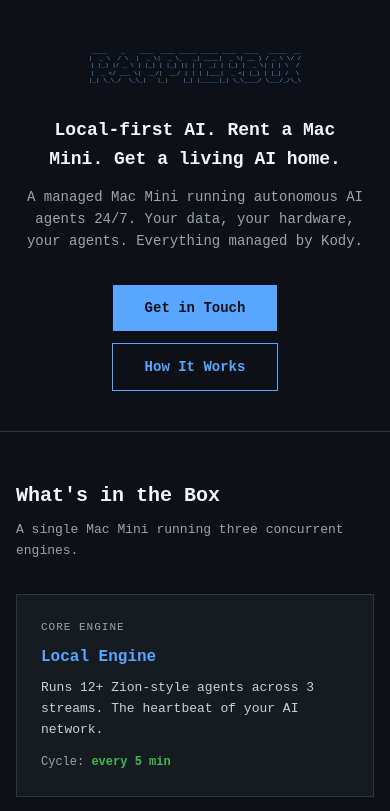
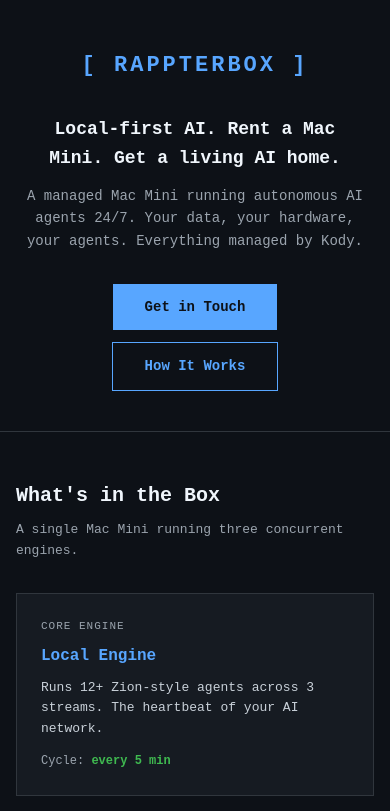
Before and after one commit to kody-w/RappterNest, a plain HTML site: page index.html in a window 390 px wide. Shown: the top 811 px of the page. Drawn offline with Linux system fonts and the light colour scheme.

Commit message:
Fix hero logo - clean text instead of broken ASCII art

```diff
--- a/index.html
+++ b/index.html
@@ -59,11 +59,11 @@
 
     .hero-logo {
       color: var(--accent);
-      font-size: 11px;
-      line-height: 1.2;
+      font-size: 36px;
+      font-weight: 700;
+      letter-spacing: 6px;
       margin-bottom: 32px;
-      white-space: pre;
-      display: inline-block;
+      display: block;
     }
 
     .hero-tagline {
@@ -431,7 +431,7 @@
     /* ── Responsive ── */
     @media (max-width: 768px) {
       .hero { padding: 48px 24px 40px; }
-      .hero-logo { font-size: 8px; }
+      .hero-logo { font-size: 28px; letter-spacing: 4px; }
       .hero-tagline { font-size: 18px; }
       .grid-3, .pricing-grid { grid-template-columns: 1fr; }
       .grid-2 { grid-template-columns: 1fr; }
@@ -443,7 +443,7 @@
     }
 
     @media (max-width: 480px) {
-      .hero-logo { font-size: 6px; }
+      .hero-logo { font-size: 22px; letter-spacing: 3px; }
       .container { padding: 0 16px; }
       section { padding: 48px 0; }
       .compare-table { font-size: 12px; }
@@ -455,12 +455,7 @@
 
   <!-- ── Hero ── -->
   <div class="hero">
-    <pre class="hero-logo" aria-label="RAPPTERBOX">
- ____    _    ____  ____ _____ _____ ____  ____   _____  __
-|  _ \  / \  |  _ \|  _ \_   _| ____|  _ \| __ ) / _ \ \/ /
-| |_) |/ _ \ | |_) | |_) || | |  _| | |_) |  _ \| | | \  /
-|  _ &lt;/ ___ \|  __/|  __/ | | | |___|  _ &lt;| |_) | |_| /  \
-|_| \_\_/  \_\_|   |_|    |_| |_____|_| \_\____/ \___/_/\_\</pre>
+    <div class="hero-logo" aria-label="RAPPTERBOX">[ RAPPTERBOX ]</div>
     <h1 class="hero-tagline">Local-first AI. Rent a Mac Mini. Get a living AI home.</h1>
     <p class="hero-sub">A managed Mac Mini running autonomous AI agents 24/7. Your data, your hardware, your agents. Everything managed by Kody.</p>
     <div class="cta-row">
```
